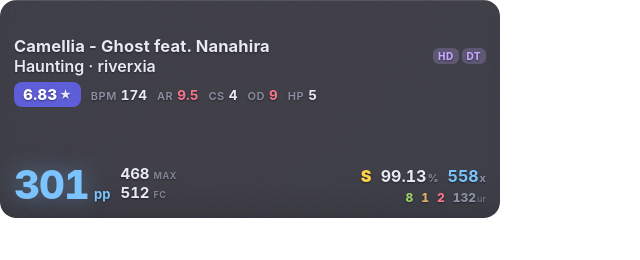
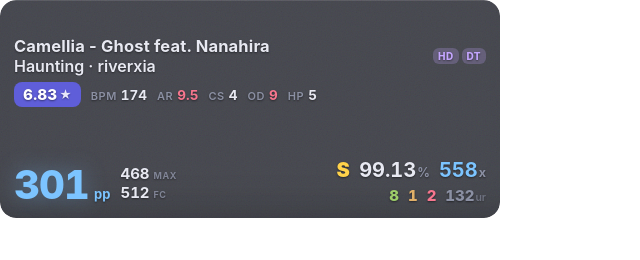
Before and after one commit to TogiFerretFerret/decay-counter, a plain HTML site: page dev/opt-a.html in a window 1280 px wide. Shown: the whole page, without its empty margins (0-640 px from the left). Drawn offline with Linux system fonts and the light colour scheme.

Commit message:
overlay: bigger perf stats (rank/acc/combo 20px, judge 15px), bg layer to 0.1
Enlarge the right-side performance readouts for stream legibility; drop the
beatmap-art layer to 0.1 so the panel is clean tint + grain.

```diff
--- a/css/counter.css
+++ b/css/counter.css
@@ -64,7 +64,7 @@ body {
 	transition: opacity 0.4s var(--ease);
 }
 #bg.show {
-	opacity: 0.3;
+	opacity: 0.1;
 }
 #scrim {
 	position: absolute;
@@ -378,36 +378,36 @@ body {
 	font-variant-numeric: tabular-nums;
 }
 .rank {
-	font-size: 16px;
+	font-size: 20px;
 	font-weight: 900;
 	letter-spacing: 0.02em;
 }
 .acc {
-	font-size: 16px;
+	font-size: 20px;
 	font-weight: 700;
 }
 .acc i,
 .combo i {
 	font-style: normal;
-	font-size: 11px;
+	font-size: 12.5px;
 	color: var(--text-dim);
 	margin-left: 1px;
 }
 .combo {
-	font-size: 16px;
+	font-size: 20px;
 	font-weight: 700;
 	color: var(--accent);
 }
 .judge {
 	display: flex;
-	gap: 8px;
-	font-size: 12px;
+	gap: 9px;
+	font-size: 15px;
 	font-weight: 800;
 	font-variant-numeric: tabular-nums;
 }
 .j i {
 	font-style: normal;
-	font-size: 9px;
+	font-size: 10.5px;
 	opacity: 0.6;
 	margin-left: 1px;
 	font-weight: 600;
```
